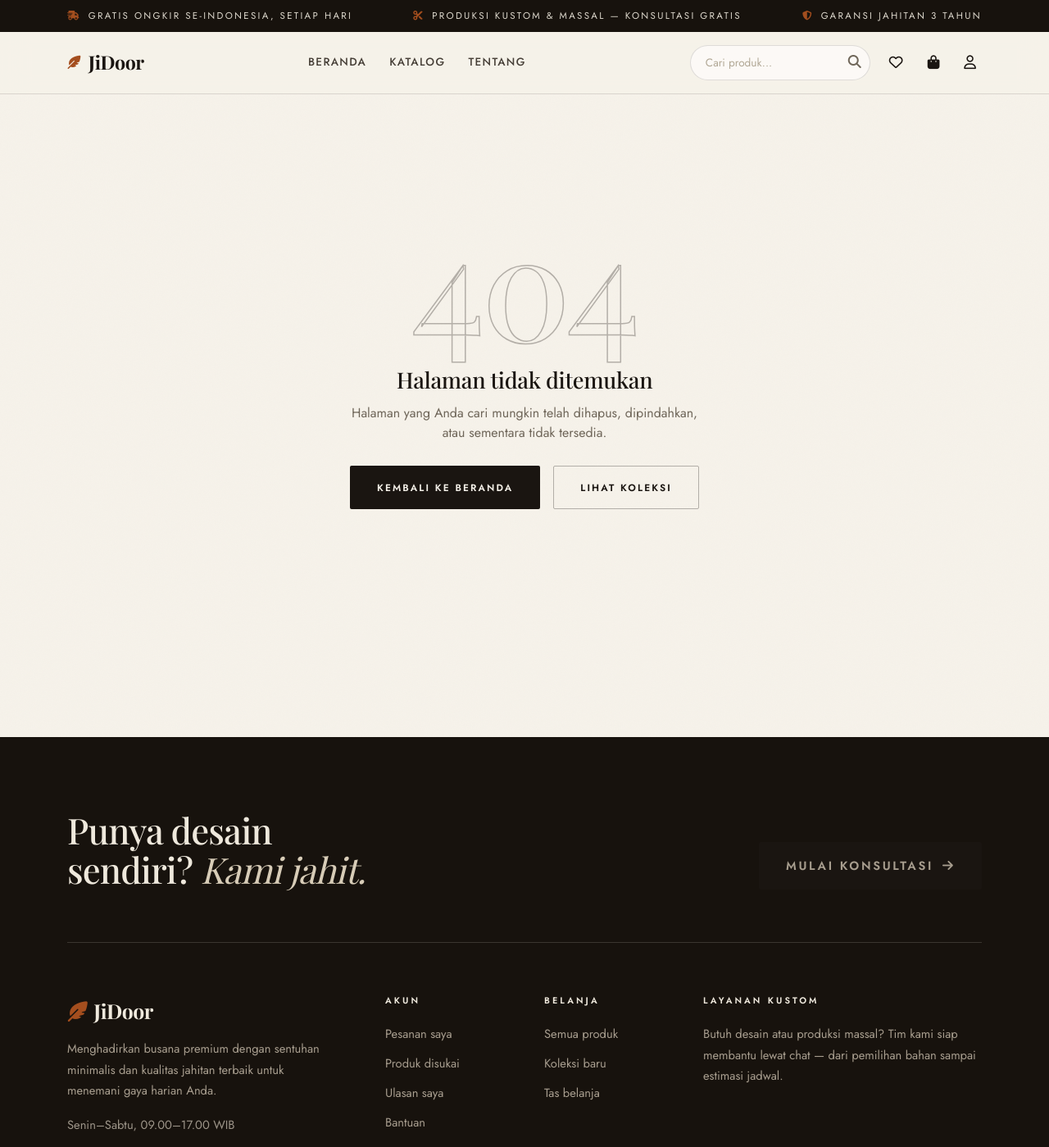
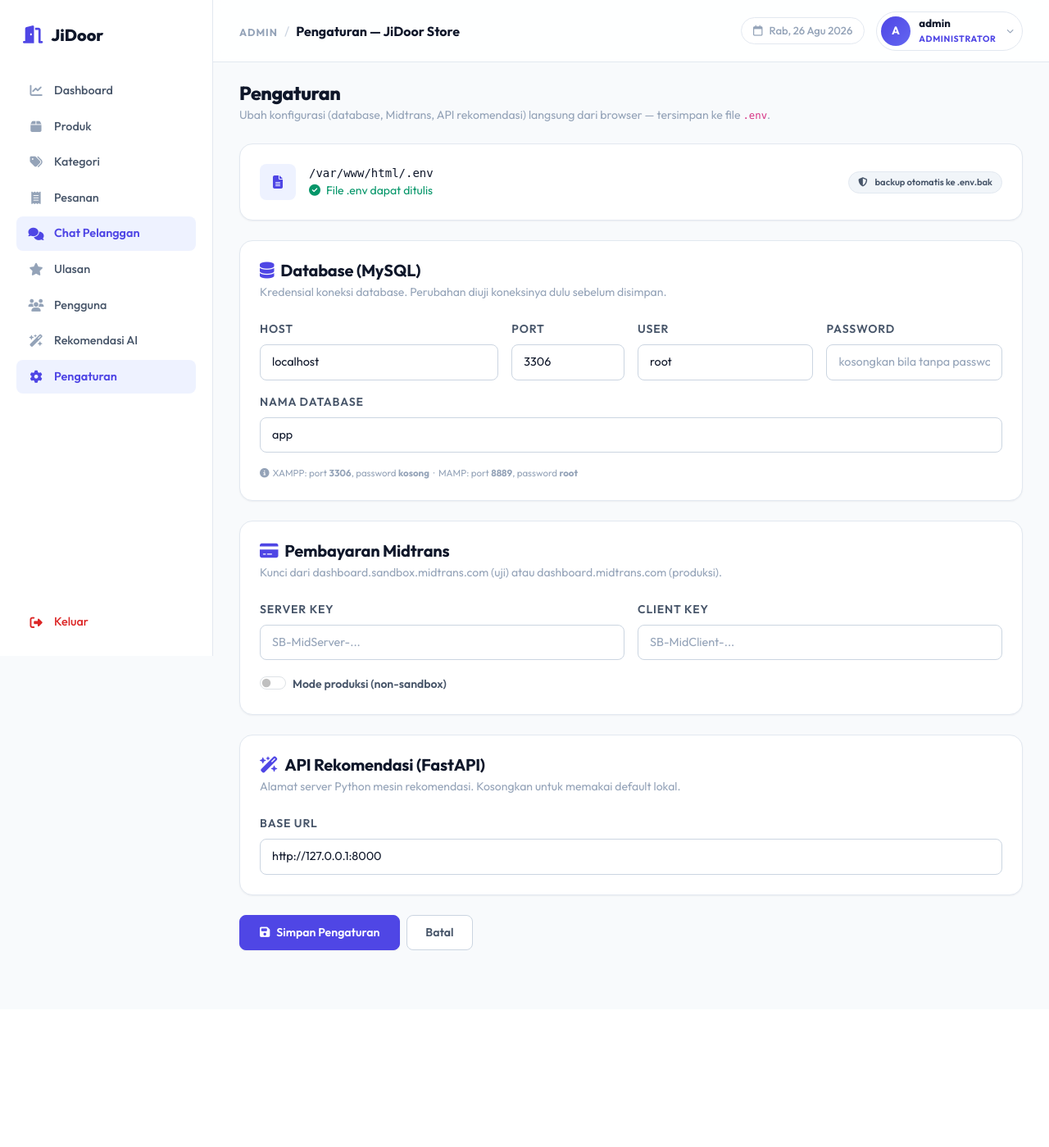
Before and after one commit to chrisna28/new-jidoor-ecommerce, a CodeIgniter app: page /chat/admin/pengaturan in a window 1280 px wide. Shown: the top 1399 px of the page at 82% size. After the commit the page ends 1160 px from the top, so only its background shows below. Run offline with CodeIgniter, Linux system fonts and the light colour scheme; a user stored in the database is signed in; data comes from the database, SQL or seed files in the repository; some web fonts are replaced.

Commit message:
Refactor code structure for improved readability and maintainability

```diff
--- a/application/config/constants.php
+++ b/application/config/constants.php
@@ -83,3 +83,10 @@ defined('EXIT_USER_INPUT')     OR define('EXIT_USER_INPUT', 7); // invalid user
 defined('EXIT_DATABASE')       OR define('EXIT_DATABASE', 8); // database error
 defined('EXIT__AUTO_MIN')      OR define('EXIT__AUTO_MIN', 9); // lowest automatically-assigned error code
 defined('EXIT__AUTO_MAX')      OR define('EXIT__AUTO_MAX', 125); // highest automatically-assigned error code
+
+/*
+ * Base URL mesin rekomendasi (FastAPI).
+ * Dibaca dari .env (getenv) dengan fallback default lokal. Nilai dapat
+ * diubah lewat halaman admin "Pengaturan" (menulis ulang .env).
+ */
+defined('PY_API_BASE_URL') OR define('PY_API_BASE_URL', rtrim(getenv('PY_API_BASE_URL') ?: 'http://127.0.0.1:8000', '/'));
--- a/application/config/database.php
+++ b/application/config/database.php
@@ -4,13 +4,28 @@ defined('BASEPATH') OR exit('No direct script access allowed');
 $active_group = 'default';
 $query_builder = TRUE;
 
+// Konfigurasi DB dibaca dari .env (getenv). Fallback ke default MAMP untuk
+// pengembangan lokal. Catatan: cek `=== false` (bukan `?:`) untuk password
+// agar password KOSONG (XAMPP default) tidak salah diganti ke 'root'.
+$db_host     = getenv('DB_HOST');
+$db_port     = getenv('DB_PORT');
+$db_user     = getenv('DB_USER');
+$db_password = getenv('DB_PASSWORD');
+$db_name     = getenv('DB_NAME');
+
+if ($db_host === false)     { $db_host = '127.0.0.1'; }
+if ($db_port === false)     { $db_port = 8889; }
+if ($db_user === false)     { $db_user = 'root'; }
+if ($db_password === false) { $db_password = 'root'; } // bila .env TIDAK ada
+if ($db_name === false)     { $db_name = 'ecommerce_db'; }
+
 $db['default'] = array(
 	'dsn'	     => '',
-	'hostname'   => '127.0.0.1',
-	'port'       => 8889,
-	'username'   => 'root',
-	'password'   => 'root',
-	'database'   => 'ecommerce_db',
+	'hostname'   => $db_host,
+	'port'       => $db_port,
+	'username'   => $db_user,
+	'password'   => $db_password,
+	'database'   => $db_name,
 	'dbdriver'   => 'mysqli',
 	'dbprefix'   => '',
 	'pconnect'   => FALSE,
--- a/application/config/routes.php
+++ b/application/config/routes.php
@@ -83,3 +83,6 @@ $route['admin/ratings']                  = 'admin/ratings';
 $route['admin/ratings/hapus/(:num)']      = 'admin/rating_hapus/$1';
 $route['admin/chat']                     = 'admin/chat';
 $route['admin/chat/(:num)']              = 'admin/chat_thread/$1';
+$route['admin/rekomendasi']              = 'admin/rekomendasi';
+$route['admin/pengaturan']               = 'admin/pengaturan';
+$route['admin/pengaturan/simpan']        = 'admin/pengaturan_simpan';
--- a/application/controllers/Admin.php
+++ b/application/controllers/Admin.php
@@ -548,8 +548,78 @@ class Admin extends CI_Controller {
         $this->load->view('admin/v_footer', $data);
     }
 
+    // -------------------------------------------------------
+    // PENGATURAN — edit .env dari browser (tanpa kirim file)
+    // -------------------------------------------------------
+    public function pengaturan() {
+        $this->load->library('env');
+
+        $data = [
+            'title'        => 'Pengaturan — JiDoor Store',
+            'active_tab'   => 'pengaturan',
+            'env'          => $this->env->read(),
+            'env_path'     => $this->env->path(),
+            'env_writable' => $this->env->is_writable(),
+        ];
+        $this->load->view('admin/v_header', $data);
+        $this->load->view('admin/v_pengaturan', $data);
+        $this->load->view('admin/v_footer', $data);
+    }
+
+    public function pengaturan_simpan() {
+        $this->load->library('env');
+
+        $db_host     = trim((string)$this->input->post('db_host'));
+        $db_port     = trim((string)$this->input->post('db_port'));
+        $db_user     = trim((string)$this->input->post('db_user'));
+        $db_password = (string)$this->input->post('db_password');
+        $db_name     = trim((string)$this->input->post('db_name'));
+        $mid_server  = trim((string)$this->input->post('midtrans_server_key'));
+        $mid_client  = trim((string)$this->input->post('midtrans_client_key'));
+        $mid_prod    = $this->input->post('midtrans_production') ? 'true' : 'false';
+        $api_base    = trim((string)$this->input->post('api_base_url'));
+
+        if ($db_host === '' || $db_port === '' || $db_user === '' || $db_name === '') {
+            $this->session->set_flashdata('error', 'Host, port, user, dan nama database wajib diisi.');
+            redirect('admin/pengaturan');
+            return;
+        }
+
+        // Tes koneksi DB dengan nilai baru — antisipasi lockout (salah port/password)
+        $test = @mysqli_connect($db_host, $db_user, $db_password, $db_name, (int)$db_port);
+        if (!$test) {
+            $this->session->set_flashdata('error', 'Koneksi database GAGAL dengan nilai tersebut — perubahan dibatalkan. Periksa host/port/user/password/nama DB.');
+            redirect('admin/pengaturan');
+            return;
+        }
+        mysqli_close($test);
+
+        if ($api_base === '') {
+            $api_base = 'http://127.0.0.1:8000';
+        }
+
+        $updates = [
+            'DB_HOST'                => $db_host,
+            'DB_PORT'                => $db_port,
+            'DB_USER'                => $db_user,
+            'DB_PASSWORD'            => $db_password,
+            'DB_NAME'                => $db_name,
+            'MIDTRANS_SERVER_KEY'    => $mid_server,
+            'MIDTRANS_CLIENT_KEY'    => $mid_client,
+            'MIDTRANS_IS_PRODUCTION' => $mid_prod,
+            'PY_API_BASE_URL'        => $api_base,
+        ];
+
+        if ($this->env->write($updates)) {
+            $this->session->set_flashdata('success', 'Pengaturan tersimpan. Perubahan berlaku pada permintaan berikutnya.');
+        } else {
+            $this->session->set_flashdata('error', 'Gagal menulis file .env. Pastikan folder proyek dapat ditulis oleh server web.');
+        }
+        redirect('admin/pengaturan');
+    }
+
     private function _get_ai_stats() {
-        $url = "http://127.0.0.1:8000/admin/stats";
+        $url = PY_API_BASE_URL . "/admin/stats";
         $ch = curl_init();
         curl_setopt($ch, CURLOPT_URL, $url);
         curl_setopt($ch, CURLOPT_RETURNTRANSFER, true);
--- a/application/controllers/Welcome.php
+++ b/application/controllers/Welcome.php
@@ -58,7 +58,7 @@ class Welcome extends CI_Controller {
     // Helper: panggil Python API via cURL
     // -------------------------------------------------------
     private function _get_recommendations($user_id, $limit = 4, $type = 'hybrid', $with_metadata = false, $with_variants = false) {
-        $api_url = 'http://127.0.0.1:8000/recommend/' . (int)$user_id . '?top_n=' . (int)$limit;
+        $api_url = PY_API_BASE_URL . '/recommend/' . (int)$user_id . '?top_n=' . (int)$limit;
         if ($with_metadata) $api_url .= '&metadata=true';
         if ($with_variants) $api_url .= '&with_variants=true';
 
@@ -83,7 +83,7 @@ class Welcome extends CI_Controller {
         if (!$user_id) return NULL;
 
         $ch = curl_init();
-        curl_setopt($ch, CURLOPT_URL, 'http://127.0.0.1:8000/recommend/variant/' . (int)$user_id . '/' . (int)$product_id);
+        curl_setopt($ch, CURLOPT_URL, PY_API_BASE_URL . '/recommend/variant/' . (int)$user_id . '/' . (int)$product_id);
         curl_setopt($ch, CURLOPT_RETURNTRANSFER, TRUE);
         curl_setopt($ch, CURLOPT_TIMEOUT, 3);
         $response = curl_exec($ch);
@@ -94,7 +94,7 @@ class Welcome extends CI_Controller {
         return isset($result['variant']) && !empty($result['variant']) ? $result['variant'] : NULL;
     }
 
-    private function _get_sectioned_recommendations($user_id, $limit_per_section = 8) {        $api_url = 'http://127.0.0.1:8000/recommend/sections/' . (int)$user_id . '?limit_per_section=' . (int)$limit_per_section . '&with_variants=true';
+    private function _get_sectioned_recommendations($user_id, $limit_per_section = 8) {        $api_url = PY_API_BASE_URL . '/recommend/sections/' . (int)$user_id . '?limit_per_section=' . (int)$limit_per_section . '&with_variants=true';
 
         $ch = curl_init();
         curl_setopt($ch, CURLOPT_URL, $api_url);
@@ -504,7 +504,7 @@ class Welcome extends CI_Controller {
      * Call Python API for similar items (Item-Based CF)
      */
     private function _get_similar_items($product_id) {
-        $url = "http://127.0.0.1:8000/recommend/item/" . $product_id;
+        $url = PY_API_BASE_URL . "/recommend/item/" . $product_id;
         $ch = curl_init();
         curl_setopt($ch, CURLOPT_URL, $url);
         curl_setopt($ch, CURLOPT_RETURNTRANSFER, true);
--- /dev/null
+++ b/application/libraries/Env.php
@@ -0,0 +1,135 @@
+<?php
+defined('BASEPATH') OR exit('No direct script access allowed');
+
+/**
+ * Library: Env
+ * Baca & tulis file .env di root proyek (untuk halaman admin "Pengaturan").
+ * Format selaras dengan loader di index.php: KEY = value, komentar diawali #.
+ * Penulisan atomik (temp + rename) dengan backup ke .env.bak.
+ */
+class Env {
+
+    private $path;
+    private $bak_path;
+
+    public function __construct() {
+        $this->path     = FCPATH . '.env';
+        $this->bak_path = FCPATH . '.env.bak';
+    }
+
+    /** Path absolut file .env (untuk ditampilkan di UI). */
+    public function path() {
+        return $this->path;
+    }
+
+    /** Apakah .env bisa ditulis (atau foldernya writable bila .env belum ada). */
+    public function is_writable() {
+        if (file_exists($this->path)) {
+            return is_writable($this->path);
+        }
+        return is_writable(FCPATH);
+    }
+
+    /** Baca seluruh .env menjadi array key => value (tanpa komentar). */
+    public function read() {
+        $data = array();
+        if (!is_readable($this->path)) {
+            return $data;
+        }
+        foreach (file($this->path, FILE_IGNORE_NEW_LINES | FILE_SKIP_EMPTY_LINES) as $line) {
+            $line = trim($line);
+            if ($line === '' || $line[0] === '#') {
+                continue;
+            }
+            $parts = explode('=', $line, 2);
+            if (count($parts) !== 2) {
+                continue;
+            }
+            $key = trim($parts[0]);
+            $val = trim($parts[1]);
+            if (strlen($val) > 1 && ($val[0] === '"' || $val[0] === "'") && $val[0] === substr($val, -1)) {
+                $val = substr($val, 1, -1);
+            }
+            $data[$key] = $val;
+        }
+        return $data;
+    }
+
+    /** Ambil satu nilai (default bila key tidak ada). */
+    public function get($key, $default = null) {
+        $data = $this->read();
+        return array_key_exists($key, $data) ? $data[$key] : $default;
+    }
+
+    /**
+     * Tulis (merge) nilai baru ke .env. Mempertahankan komentar & urutan baris
+     * yang sudah ada. Backup ke .env.bak, lalu tulis atomik.
+     *
+     * @param array $updates key => value
+     * @return bool
+     */
+    public function write($updates) {
+        if (!is_array($updates) || empty($updates)) {
+            return false;
+        }
+
+        $existing = is_readable($this->path)
+            ? file($this->path, FILE_IGNORE_NEW_LINES)
+            : array();
+
+        $out   = array();
+        $found = array();
+
+        foreach ($existing as $line) {
+            $trimmed    = trim($line);
+            $is_comment = ($trimmed === '' || $trimmed[0] === '#');
+            $parts      = explode('=', $trimmed, 2);
+            if (!$is_comment && count($parts) === 2) {
+                $key = trim($parts[0]);
+                if (array_key_exists($key, $updates)) {
+                    $out[]        = $key . ' = ' . $this->format_value($updates[$key]);
+                    $found[$key]  = true;
+                    continue;
+                }
+            }
+            $out[] = $line;
+        }
+
+        // Tambahkan key baru yang belum ada di file
+        foreach ($updates as $k => $v) {
+            if (!isset($found[$k])) {
+                $out[] = $k . ' = ' . $this->format_value($v);
+            }
+        }
+
+        $content = implode("\n", $out) . "\n";
+
+        // Backup file lama (best effort)
+        if (file_exists($this->path)) {
+            @copy($this->path, $this->bak_path);
+        }
+
+        // Tulis atomik: temp + rename (hindari file korup saat proses terputus)
+        $tmp = $this->path . '.tmp';
+        if (@file_put_contents($tmp, $content) === false) {
+            return false;
+        }
+        if (!@rename($tmp, $this->path)) {
+            @unlink($tmp);
+            return false;
+        }
+        return true;
+    }
+
+    /** Format nilai: kutip bila mengandung karakter non-aman; kosongkan bila kosong. */
+    private function format_value($value) {
+        $value = (string) $value;
+        if ($value === '') {
+            return '';
+        }
+        if (preg_match('/^[A-Za-z0-9_.\/:@\-]+$/', $value)) {
+            return $value;
+        }
+        return '"' . str_replace('"', '\"', $value) . '"';
+    }
+}
--- a/application/views/admin/v_header.php
+++ b/application/views/admin/v_header.php
@@ -39,6 +39,7 @@ $page_title = isset($title) ? $title : 'Dashboard';
         <a href="<?= site_url('admin/ratings') ?>" class="nav-item-admin <?= (strpos(current_url(), 'ratings') !== FALSE) ? 'active' : '' ?>"><i class="fa-solid fa-star"></i> Ulasan</a>
         <a href="<?= site_url('admin/users') ?>" class="nav-item-admin <?= (strpos(current_url(), 'users') !== FALSE) ? 'active' : '' ?>"><i class="fa-solid fa-users"></i> Pengguna</a>
         <a href="<?= site_url('admin/rekomendasi') ?>" class="nav-item-admin <?= (strpos(current_url(), 'rekomendasi') !== FALSE) ? 'active' : '' ?>"><i class="fa-solid fa-wand-magic-sparkles"></i> Rekomendasi AI</a>
+        <a href="<?= site_url('admin/pengaturan') ?>" class="nav-item-admin <?= (strpos(current_url(), 'pengaturan') !== FALSE) ? 'active' : '' ?>"><i class="fa-solid fa-gear"></i> Pengaturan</a>
     </nav>
     <div class="sidebar-logout-wrapper">
         <a href="#" onclick="document.getElementById('logoutForm').submit(); return false;" class="nav-item-admin"><i class="fa-solid fa-right-from-bracket"></i> Keluar</a>
--- /dev/null
+++ b/application/views/admin/v_pengaturan.php
@@ -0,0 +1,97 @@
+<?php if ($s = $this->session->flashdata('success')): ?><div class="js-flash d-none" data-type="success" data-msg="<?= htmlspecialchars($s) ?>"></div><?php endif; ?>
+<?php if ($e = $this->session->flashdata('error')): ?><div class="js-flash d-none" data-type="error" data-msg="<?= htmlspecialchars($e) ?>"></div><?php endif; ?>
+
+<div class="page-head toolbar">
+    <div>
+        <h2 class="page-title">Pengaturan</h2>
+        <p class="page-sub">Ubah konfigurasi (database, Midtrans, API rekomendasi) langsung dari browser — tersimpan ke file <code>.env</code>.</p>
+    </div>
+</div>
+
+<!-- Status file .env -->
+<div class="admin-card mb-4">
+    <div class="d-flex align-items-center gap-3 flex-wrap">
+        <span class="rounded-3 d-flex align-items-center justify-content-center" style="width:44px;height:44px;background:var(--accent-soft);color:var(--accent);"><i class="fa-solid fa-file-lines"></i></span>
+        <div class="flex-grow-1 min-w-0">
+            <div class="small text-truncate" style="font-family:monospace;"><?= htmlspecialchars($env_path) ?></div>
+            <div class="small <?= $env_writable ? 'text-success' : 'text-danger' ?>">
+                <i class="fa-solid <?= $env_writable ? 'fa-circle-check' : 'fa-circle-xmark' ?> me-1"></i>
+                <?= $env_writable ? 'File .env dapat ditulis' : 'File .env TIDAK dapat ditulis — beri izin tulis ke folder proyek' ?>
+            </div>
+        </div>
+        <span class="badge-neutral"><i class="fa-solid fa-shield-halved me-1"></i> backup otomatis ke .env.bak</span>
+    </div>
+</div>
+
+<form action="<?= base_url('admin/pengaturan/simpan') ?>" method="post">
+    <?= csrf_field() ?>
+
+    <!-- Database -->
+    <div class="admin-card mb-4">
+        <h5 class="fw-bold mb-1"><i class="fa-solid fa-database me-2" style="color:var(--accent);"></i>Database (MySQL)</h5>
+        <p class="text-muted small mb-4">Kredensial koneksi database. Perubahan diuji koneksinya dulu sebelum disimpan.</p>
+        <div class="row g-3">
+            <div class="col-md-4">
+                <label class="small text-uppercase ls-1 d-block mb-2">Host</label>
+                <input type="text" name="db_host" class="form-control-admin" value="<?= htmlspecialchars($env['DB_HOST'] ?? '127.0.0.1') ?>" required>
+            </div>
+            <div class="col-md-2">
+                <label class="small text-uppercase ls-1 d-block mb-2">Port</label>
+                <input type="number" name="db_port" class="form-control-admin" value="<?= htmlspecialchars($env['DB_PORT'] ?? '3306') ?>" required>
+            </div>
+            <div class="col-md-3">
+                <label class="small text-uppercase ls-1 d-block mb-2">User</label>
+                <input type="text" name="db_user" class="form-control-admin" value="<?= htmlspecialchars($env['DB_USER'] ?? 'root') ?>" required>
+            </div>
+            <div class="col-md-3">
+                <label class="small text-uppercase ls-1 d-block mb-2">Password</label>
+                <input type="text" name="db_password" class="form-control-admin" value="<?= htmlspecialchars($env['DB_PASSWORD'] ?? '') ?>" placeholder="kosongkan bila tanpa password">
+            </div>
+            <div class="col-md-12">
+                <label class="small text-uppercase ls-1 d-block mb-2">Nama Database</label>
+                <input type="text" name="db_name" class="form-control-admin" value="<?= htmlspecialchars($env['DB_NAME'] ?? 'ecommerce_db') ?>" required>
+            </div>
+        </div>
+        <div class="text-muted mt-3" style="font-size:.72rem;"><i class="fa-solid fa-circle-info me-1"></i>XAMPP: port <b>3306</b>, password <b>kosong</b> &nbsp;·&nbsp; MAMP: port <b>8889</b>, password <b>root</b></div>
+    </div>
+
+    <!-- Midtrans -->
+    <div class="admin-card mb-4">
+        <h5 class="fw-bold mb-1"><i class="fa-solid fa-credit-card me-2" style="color:var(--accent);"></i>Pembayaran Midtrans</h5>
+        <p class="text-muted small mb-4">Kunci dari dashboard.sandbox.midtrans.com (uji) atau dashboard.midtrans.com (produksi).</p>
+        <div class="row g-3">
+            <div class="col-md-6">
+                <label class="small text-uppercase ls-1 d-block mb-2">Server Key</label>
+                <input type="text" name="midtrans_server_key" class="form-control-admin" value="<?= htmlspecialchars($env['MIDTRANS_SERVER_KEY'] ?? '') ?>" placeholder="SB-MidServer-...">
+            </div>
+            <div class="col-md-6">
+                <label class="small text-uppercase ls-1 d-block mb-2">Client Key</label>
+                <input type="text" name="midtrans_client_key" class="form-control-admin" value="<?= htmlspecialchars($env['MIDTRANS_CLIENT_KEY'] ?? '') ?>" placeholder="SB-MidClient-...">
+            </div>
+            <div class="col-md-12">
+                <div class="form-check form-switch">
+                    <input class="form-check-input" type="checkbox" name="midtrans_production" id="midtransProd" value="1"
+                        <?= in_array(strtolower((string)($env['MIDTRANS_IS_PRODUCTION'] ?? 'false')), ['1','true','yes'], TRUE) ? 'checked' : '' ?>>
+                    <label class="form-check-label small" for="midtransProd">Mode produksi (non-sandbox)</label>
+                </div>
+            </div>
+        </div>
+    </div>
+
+    <!-- API Rekomendasi -->
+    <div class="admin-card mb-4">
+        <h5 class="fw-bold mb-1"><i class="fa-solid fa-wand-magic-sparkles me-2" style="color:var(--accent);"></i>API Rekomendasi (FastAPI)</h5>
+        <p class="text-muted small mb-4">Alamat server Python mesin rekomendasi. Kosongkan untuk memakai default lokal.</p>
+        <div class="row g-3">
+            <div class="col-md-12">
+                <label class="small text-uppercase ls-1 d-block mb-2">Base URL</label>
+                <input type="text" name="api_base_url" class="form-control-admin" value="<?= htmlspecialchars($env['PY_API_BASE_URL'] ?? 'http://127.0.0.1:8000') ?>" placeholder="http://127.0.0.1:8000">
+            </div>
+        </div>
+    </div>
+
+    <div class="d-flex gap-2 mb-4">
+        <button type="submit" class="btn btn-admin-primary px-4"><i class="fa-solid fa-floppy-disk me-2"></i>Simpan Pengaturan</button>
+        <a href="<?= base_url('admin') ?>" class="btn btn-admin-outline">Batal</a>
+    </div>
+</form>
--- a/application/views/admin/v_rekomendasi.php
+++ b/application/views/admin/v_rekomendasi.php
@@ -483,7 +483,7 @@
             elapsed.textContent = ((Date.now() - t0) / 1000).toFixed(1) + 's';
         }, 100);
 
-        fetch('http://127.0.0.1:8000/cache/refresh', { method: 'POST' })
+        fetch('<?= PY_API_BASE_URL ?>/cache/refresh', { method: 'POST' })
             .then(res => res.json())
             .then(data => {
                 clearInterval(timer);
@@ -534,7 +534,7 @@
         const fmtRp = n => 'Rp ' + new Intl.NumberFormat('id-ID').format(Math.round(n));
 
         try {
-            const res = await fetch(`http://127.0.0.1:8000/admin/rec-preview/${uid}?top_n=8`);
+            const res = await fetch(`<?= PY_API_BASE_URL ?>/admin/rec-preview/${uid}?top_n=8`);
             const data = await res.json();
 
             if (!data.items || !data.items.length) {
--- a/application/views/frontend/v_detail.php
+++ b/application/views/frontend/v_detail.php
@@ -309,7 +309,7 @@
 <script>
     // Tracking View Produk (AI Implicit Signal)
     document.addEventListener('DOMContentLoaded', function() {
-        fetch('http://127.0.0.1:8000/track/view', {
+        fetch('<?= PY_API_BASE_URL ?>/track/view', {
             method: 'POST',
             headers: { 'Content-Type': 'application/json' },
             body: JSON.stringify({
```
Also changed, not shown: composer.json (+0 -12 lines), README.md, 3 other files.
